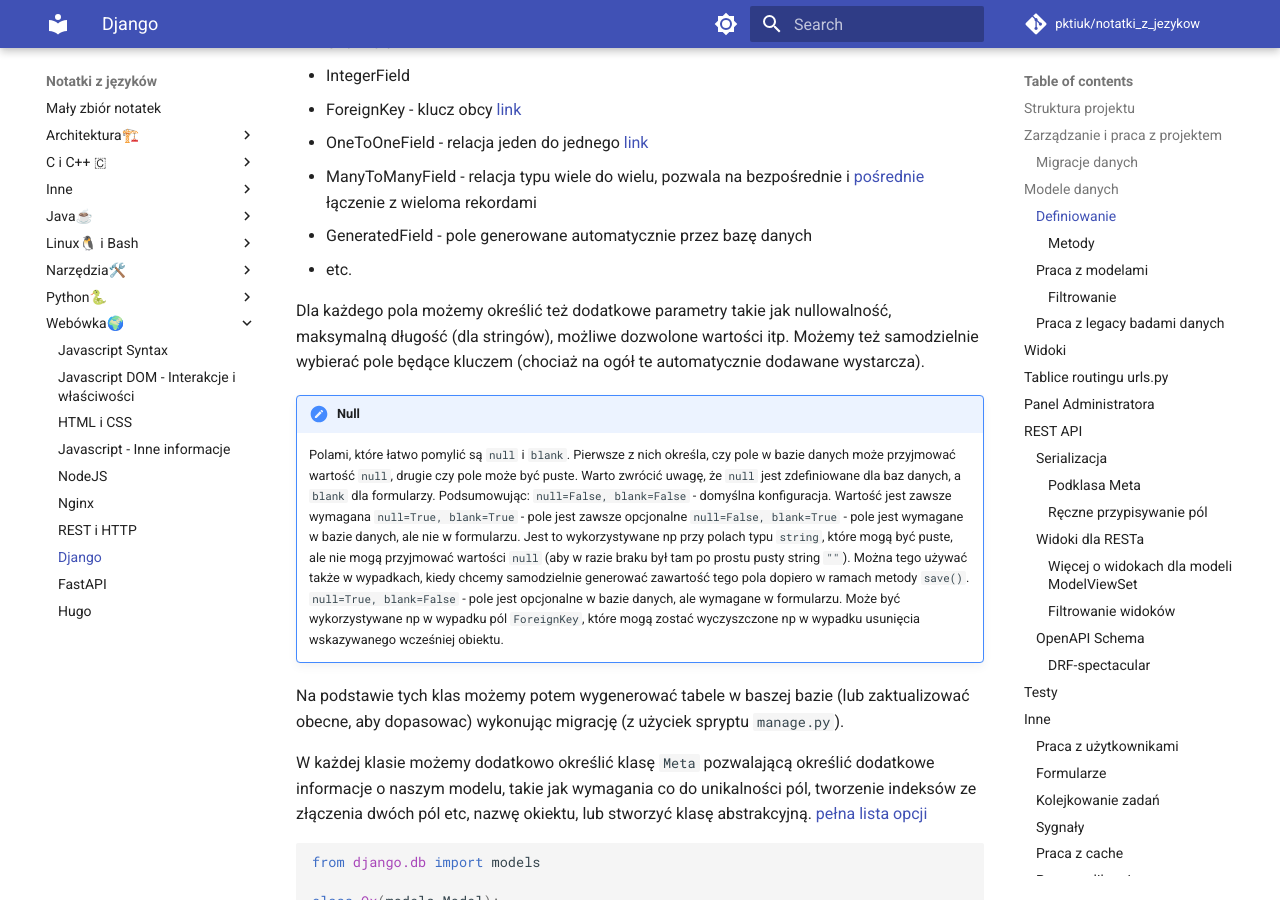
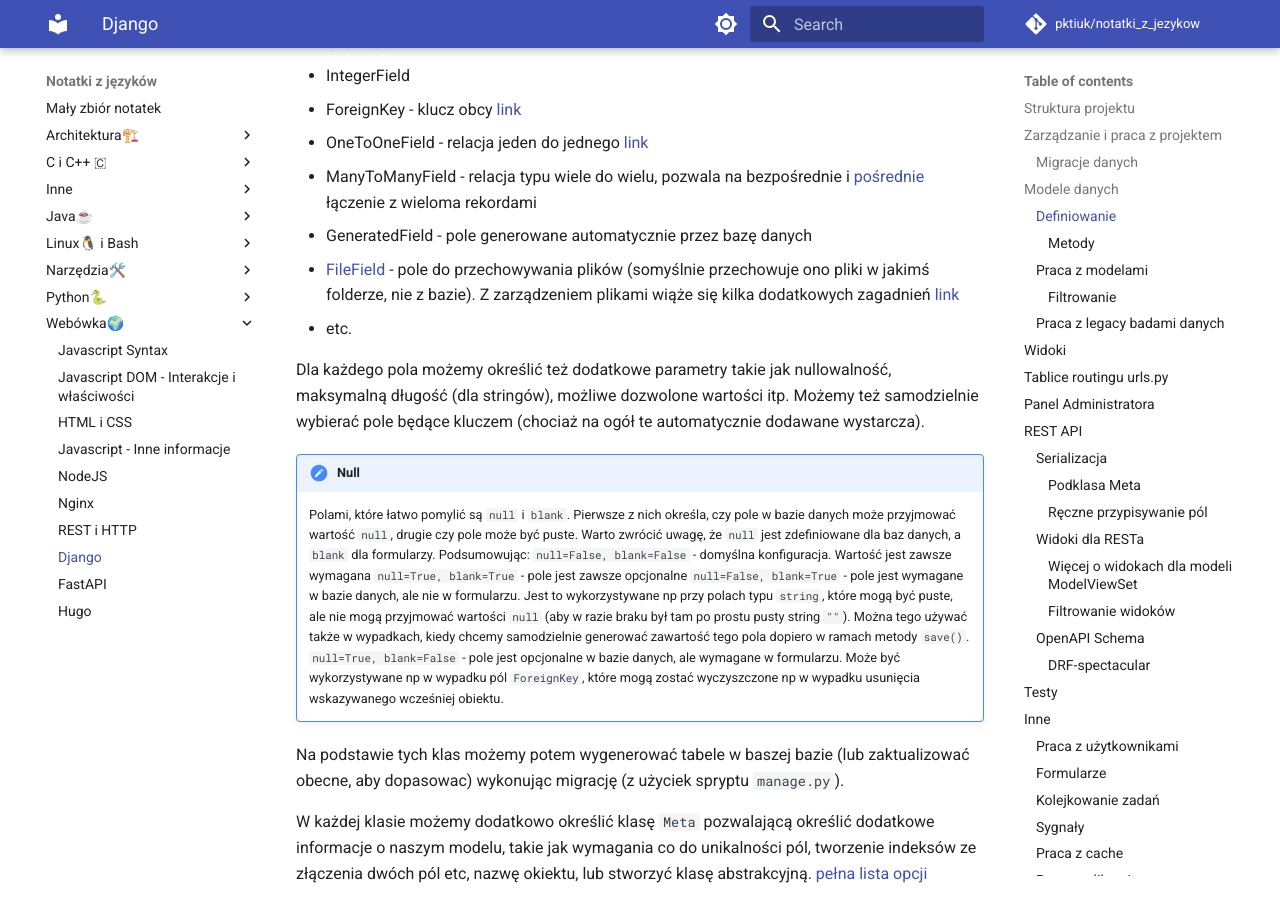
Before and after one commit to pktiuk/notatki_z_jezykow, an MkDocs documentation site: the page built from docs/Webówka🌍/9_django.md, in a window 1280 px wide and 900 px high, scrolled down 3194 px. Built offline with MkDocs 1.6.1 and Material for MkDocs 9.7.7, drawn with Linux system fonts in a browser that asks for light colours; comment, search, counter and statistics services are not loaded.

Commit message:
FileFIeld Django

```diff
--- a/docs/Webówka🌍/9_django.md
+++ b/docs/Webówka🌍/9_django.md
@@ -123,6 +123,7 @@ Mamy tutaj typowe [rodzaje pól](https://docs.djangoproject.com/en/5.1/ref/model
 - OneToOneField - relacja jeden do jednego [link](https://docs.djangoproject.com/en/5.1/topics/db/examples/one_to_one/)
 - ManyToManyField - relacja typu wiele do wielu, pozwala na bezpośrednie i [pośrednie](https://docs.djangoproject.com/en/5.1/topics/db/models/#extra-fields-on-many-to-many-relationships) łączenie z wieloma rekordami
 - GeneratedField - pole generowane automatycznie przez bazę danych
+- [FileField](https://docs.djangoproject.com/en/5.1/ref/models/fields/#filefield) - pole do przechowywania plików (somyślnie przechowuje ono pliki w jakimś folderze, nie z bazie). Z zarządzeniem plikami wiąże się kilka dodatkowych zagadnień [link](https://docs.djangoproject.com/en/5.1/topics/files/)
 - etc.
 
 Dla każdego pola możemy określić też dodatkowe parametry takie jak nullowalność, maksymalną długość (dla stringów), możliwe dozwolone wartości itp. Możemy też samodzielnie wybierać pole będące kluczem (chociaż na ogół te automatycznie dodawane wystarcza).
```
